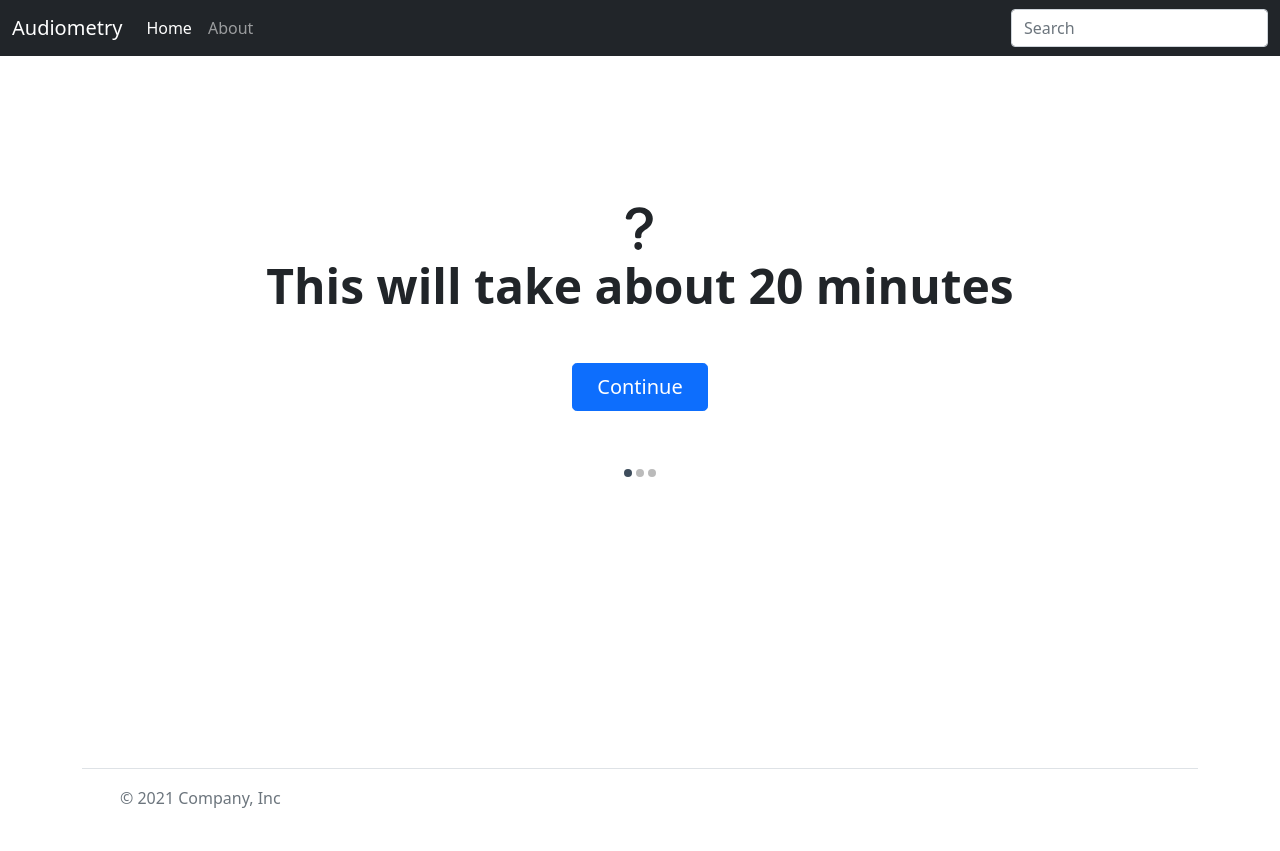
After one commit to HaZoru/audiometry, a Flask app: template templates/intro.html in a window 1280 px wide. The commit adds this page. Run offline with Flask 2, Linux system fonts and the light colour scheme; the template is opened without the code that fills it, so the values that code supplies are empty.

Commit message:
add some intro dialogues

```diff
--- a/app.py
+++ b/app.py
@@ -5,4 +5,4 @@ app = Flask(__name__)
 
 @app.route("/")
 def hello_world():
-    return render_template('layout.html')
+    return render_template('intro.html')
--- /dev/null
+++ b/static/intro.js
@@ -0,0 +1,50 @@
+const text = document.getElementById('text');
+const btn1 = document.getElementById('btn1');
+const btn2 = document.getElementById('btn2');
+
+const dots = document.querySelectorAll("span.dot");
+let slide = 0;
+let textContent = ['This will take about 20 minutes', '19 tones of different pitches will be played', 'Honest answers are appreciated']
+
+
+btn1.addEventListener("click", () => {
+    if (slide < 2) {
+        slide += 1;
+    }
+    setSlider(slide);
+})
+btn2.addEventListener("click", () => {
+    if (slide > 0) {
+        slide -= 1;
+    }
+    setSlider(slide);
+})
+
+
+function setSlider(slide) {
+    console.log(slide)
+
+    // set dot colors
+    dots.forEach((dot, idx) => {
+        if (idx === slide) {
+            dot.classList.add('dot-active')
+        } else {
+            dot.classList.remove('dot-active')
+        }
+    });
+
+    // set text
+    text.textContent = textContent[slide]
+
+    // check slide value
+    if (slide === 0) {
+        btn1.textContent = "Continue";
+        btn2.classList.add('d-none');
+    } else if (slide === 2) {
+        btn1.textContent = "Start";
+    } else {
+        btn1.textContent = "Ok";
+        btn2.classList.remove('d-none');
+    }
+
+}
--- /dev/null
+++ b/templates/intro.html
@@ -0,0 +1,48 @@
+{% extends 'layout.html' %}
+{% block stylesheet %}
+<style>
+    .dot {
+        height: 0.5em;
+        width: 0.5em;
+        background-color: #bbb;
+        border-radius: 50%;
+        display: inline-block;
+        transition: 0.5s;
+    }
+
+    .dot-active {
+        background-color: #3e4d5c;
+    }
+</style>
+
+{% endblock %}
+
+{% block intro %}
+<!-- hero from https://getbootstrap.com/docs/5.1/examples/heroes/ -->
+<div class="px-4 py-5 my-5 text-center">
+    <!-- <img class="d-block mx-auto mb-4" src="/docs/5.1/assets/brand/bootstrap-logo.svg" alt="" width="72" height="57"> -->
+    <svg xmlns="http://www.w3.org/2000/svg" width="72" height="57" fill="currentColor" class="bi bi-question-lg mt-5"
+        viewBox="0 0 16 16">
+        <path fill-rule="evenodd"
+            d="M4.475 5.458c-.284 0-.514-.237-.47-.517C4.28 3.24 5.576 2 7.825 2c2.25 0 3.767 1.36 3.767 3.215 0 1.344-.665 2.288-1.79 2.973-1.1.659-1.414 1.118-1.414 2.01v.03a.5.5 0 0 1-.5.5h-.77a.5.5 0 0 1-.5-.495l-.003-.2c-.043-1.221.477-2.001 1.645-2.712 1.03-.632 1.397-1.135 1.397-2.028 0-.979-.758-1.698-1.926-1.698-1.009 0-1.71.529-1.938 1.402-.066.254-.278.461-.54.461h-.777ZM7.496 14c.622 0 1.095-.474 1.095-1.09 0-.618-.473-1.092-1.095-1.092-.606 0-1.087.474-1.087 1.091S6.89 14 7.496 14Z" />
+    </svg>
+    <h1 class="display-5 fw-bold" id="text">This will take about 20 minutes</h1>
+    <div class="col-lg-6 mx-auto mt-5">
+        <div class="d-grid gap-2 d-sm-flex justify-content-sm-center">
+            <button type="button" class="btn btn-primary btn-lg px-4 gap-3" id="btn1">Continue</button>
+            <button type="button" class="btn btn-outline-secondary btn-lg px-4 d-none" id="btn2">Back</button>
+        </div>
+        <div class="dots mt-5">
+            <span class="dot dot-active" id="dot1"></span>
+            <span class="dot" id="dot2"></span>
+            <span class="dot" id="dot3"></span>
+            <!-- <span class="dot" id="dot4"></span> -->
+        </div>
+    </div>
+</div>
+
+{% endblock %}
+
+{% block script %}
+<script src="../static/intro.js"></script>
+{% endblock %}
--- a/templates/layout.html
+++ b/templates/layout.html
@@ -12,12 +12,85 @@
     <!-- Bootstrap CSS -->
     <link href="https://cdn.jsdelivr.net/npm/bootstrap@5.1.3/dist/css/bootstrap.min.css" rel="stylesheet"
         integrity="sha384-1BmE4kWBq78iYhFldvKuhfTAU6auU8tT94WrHftjDbrCEXSU1oBoqyl2QvZ6jIW3" crossorigin="anonymous">
-
+    {% block stylesheet %}
+    {% endblock %}
     <title>Hello, world!</title>
 </head>
 
 <body>
-    <h1>Hello, world!</h1>
+    <!-- navbar(navbar expand at lg) from https://getbootstrap.com/docs/5.1/examples/navbars/ -->
+    <nav class="navbar navbar-expand-lg navbar-dark bg-dark" aria-label="Fifth navbar example">
+        <div class="container-fluid">
+            <a class="navbar-brand" href="/">Audiometry</a>
+            <button class="navbar-toggler" type="button" data-bs-toggle="collapse" data-bs-target="#navbarsExample05"
+                aria-controls="navbarsExample05" aria-expanded="false" aria-label="Toggle navigation">
+                <span class="navbar-toggler-icon"></span>
+            </button>
+
+            <div class="collapse navbar-collapse" id="navbarsExample05">
+                <ul class="navbar-nav me-auto mb-2 mb-lg-0">
+                    <li class="nav-item">
+                        <a class="nav-link active" aria-current="page" href="#">Home</a>
+                    </li>
+                    <li class="nav-item">
+                        <a class="nav-link" href="#">About</a>
+                    </li>
+                    <!-- <li class="nav-item">
+                        <a class="nav-link disabled">Disabled</a>
+                    </li> -->
+                    <!-- <li class="nav-item dropdown">
+                        <a class="nav-link dropdown-toggle" href="#" id="dropdown05" data-bs-toggle="dropdown"
+                            aria-expanded="false">Dropdown</a>
+                        <ul class="dropdown-menu" aria-labelledby="dropdown05">
+                            <li><a class="dropdown-item" href="#">Action</a></li>
+                            <li><a class="dropdown-item" href="#">Another action</a></li>
+                            <li><a class="dropdown-item" href="#">Something else here</a></li>
+                        </ul>
+                    </li> -->
+                </ul>
+                <form>
+                    <input class="form-control" type="text" placeholder="Search" aria-label="Search">
+                </form>
+            </div>
+        </div>
+    </nav>
+
+    <!-- end of navbar -->
+    <div class="container-fluid" style="min-height: 80vh;">
+        {% block player %}
+        {% endblock %}
+
+        {% block intro %}
+        {% endblock %}
+    </div>
+
+    <!-- footer from https://getbootstrap.com/docs/5.1/examples/footers/-->
+    <div class="container">
+        <footer class="d-flex flex-wrap justify-content-between align-items-center py-3 my-4 border-top">
+            <div class="col-md-4 d-flex align-items-center">
+                <a href="/" class="mb-3 me-2 mb-md-0 text-muted text-decoration-none lh-1">
+                    <svg class="bi" width="30" height="24">
+                        <use xlink:href="#bootstrap" />
+                    </svg>
+                </a>
+                <span class="text-muted">&copy; 2021 Company, Inc</span>
+            </div>
+
+            <ul class="nav col-md-4 justify-content-end list-unstyled d-flex">
+                <li class="ms-3"><a class="text-muted" href="#"><svg class="bi" width="24" height="24">
+                            <use xlink:href="#twitter" />
+                        </svg></a></li>
+                <li class="ms-3"><a class="text-muted" href="#"><svg class="bi" width="24" height="24">
+                            <use xlink:href="#instagram" />
+                        </svg></a></li>
+                <li class="ms-3"><a class="text-muted" href="#"><svg class="bi" width="24" height="24">
+                            <use xlink:href="#facebook" />
+                        </svg></a></li>
+            </ul>
+        </footer>
+    </div>
+    <!-- end of footer -->
+
 
     <!-- Optional JavaScript; choose one of the two! -->
 
@@ -33,4 +106,7 @@
     -->
 </body>
 
+{% block script %}
+{% endblock %}
+
 </html>
```
Also changed, not shown: templates/player.html (+23 -0 lines).
